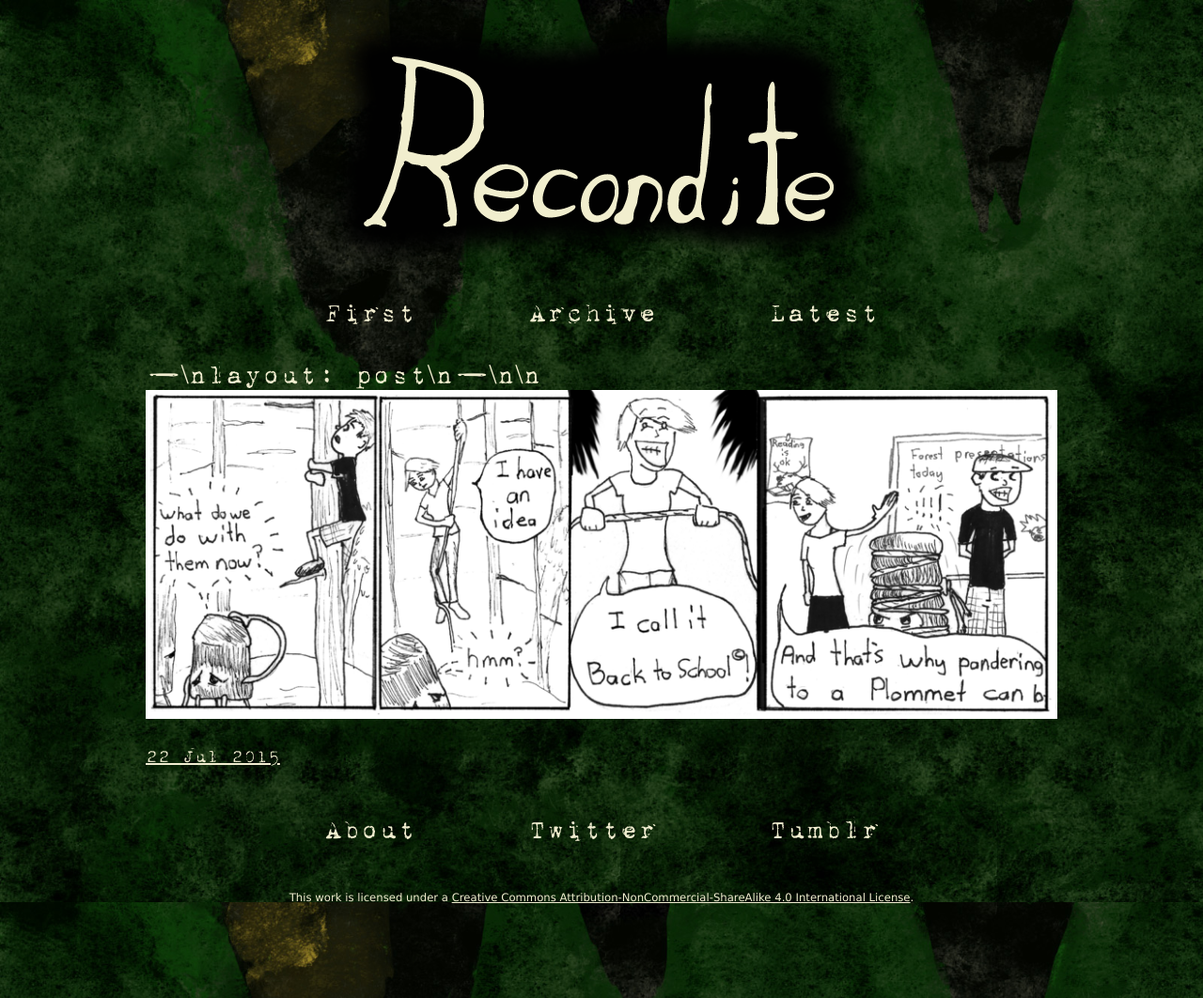
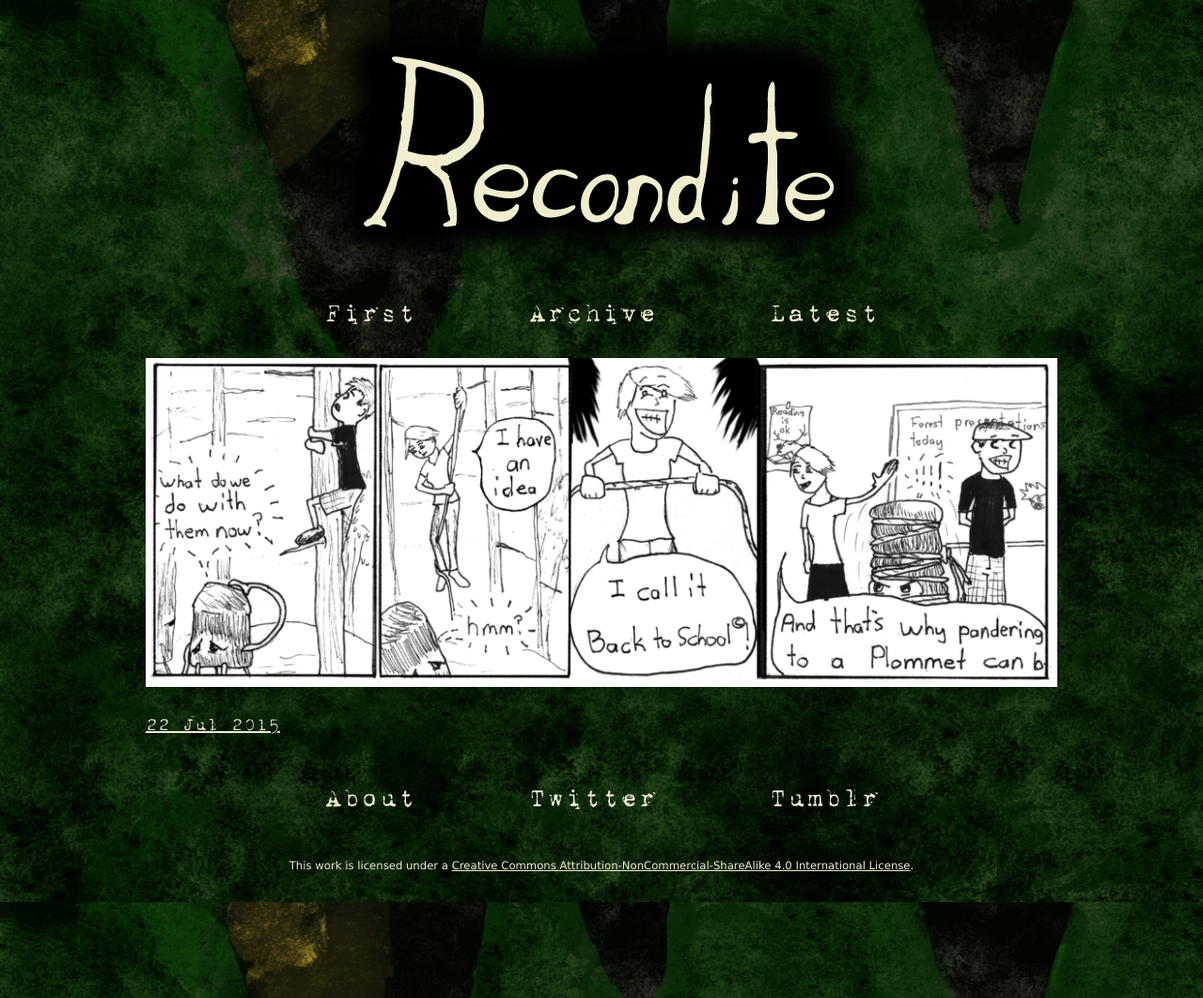
Before and after one commit to khailballard/khailballard.github.io, a Jekyll site: the page built from index.html, in a window 1280 px wide. Shown: the whole page at 94% size. Built offline with Jekyll 4.4.1, drawn with Linux system fonts in a browser that asks for light colours; the list of posts is cut into pages by our own code.

Commit message:
Fixing a code puke

```diff
--- a/_posts/2015-7-22-33.md
+++ b/_posts/2015-7-22-33.md
@@ -1 +1,5 @@
----\nlayout: post\n---\n\n![strip](/images/posts/33.png "Rope climbing courses are hard, I'm impressed.")
+---
+layout: post
+---
+
+![strip](/images/posts/33.png "Rope climbing courses are hard, I'm impressed.")
```
